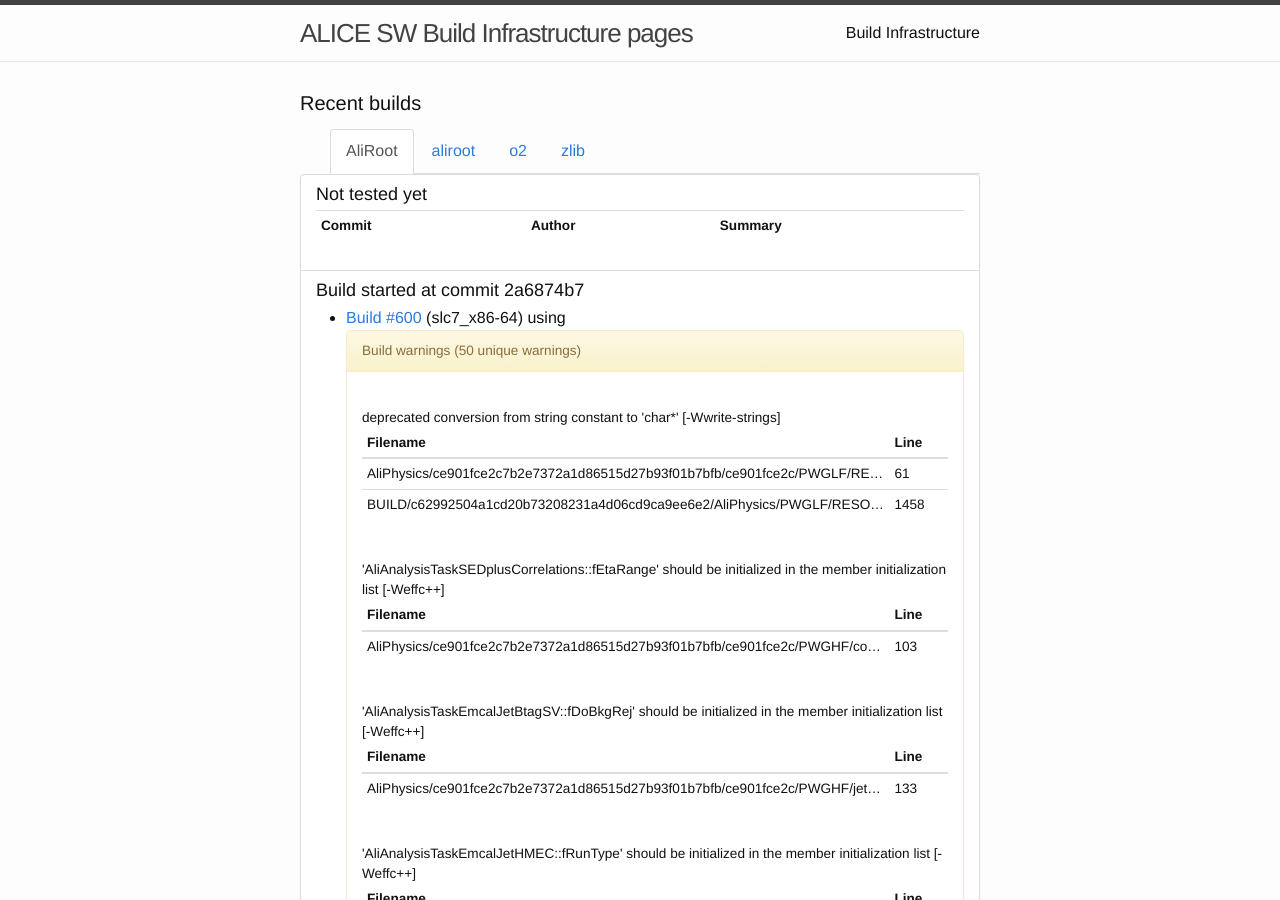
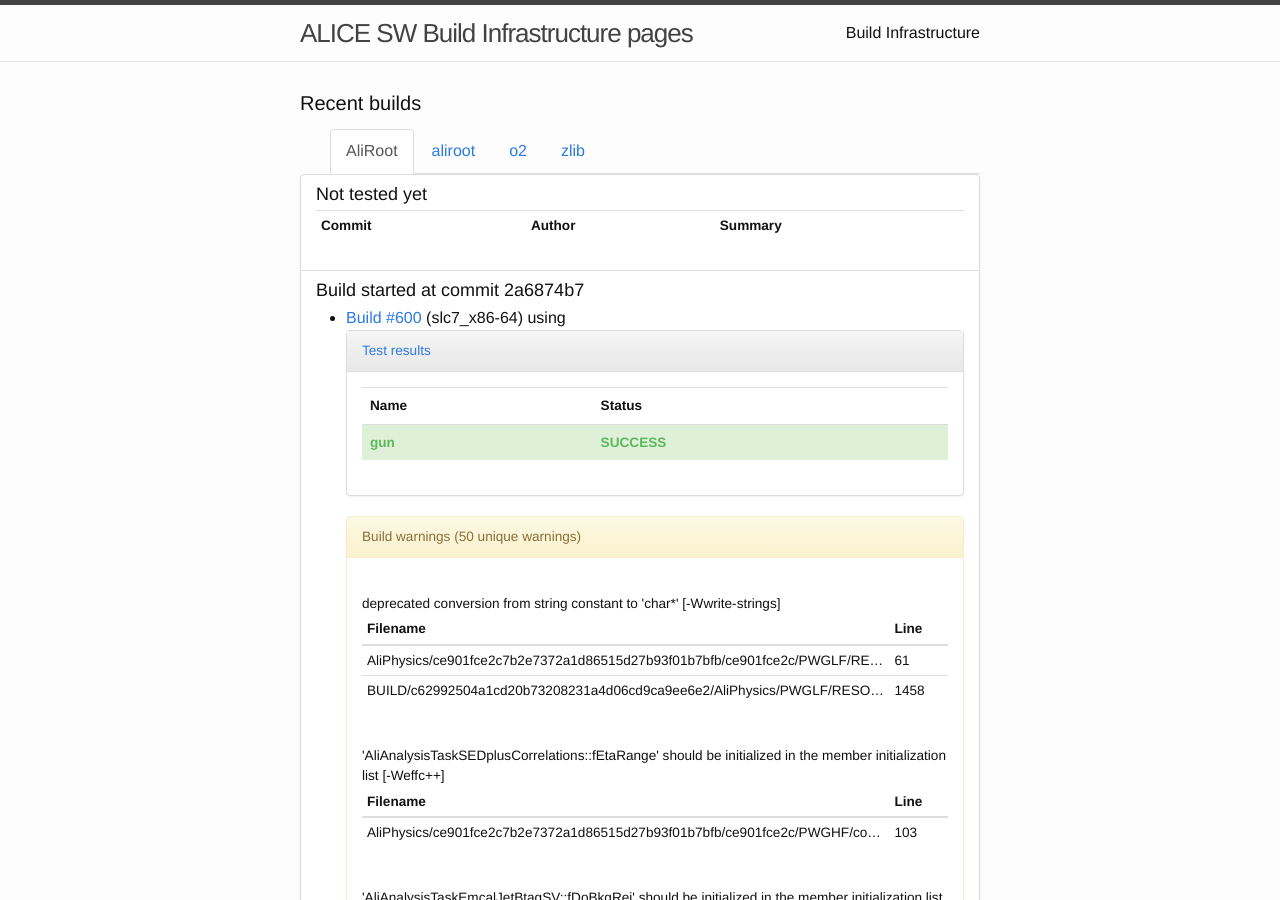
Before and after one commit to alisw/alisw.github.io, a Jekyll site: the page built from index.html, in a window 1280 px wide and 900 px high. Built offline with Jekyll 4.4.1, drawn with Linux system fonts in a browser that asks for light colours; nearby versions of some CDN libraries.

Commit message:
Updated results.

```diff
--- a/_data/tests_status.json
+++ b/_data/tests_status.json
@@ -337,6 +337,18 @@
             }
           } ]
         }
+      }, {
+        "key" : "600",
+        "by_name" : {
+          "buckets" : [ {
+            "key" : "gun",
+            "status" : {
+              "buckets" : [ {
+                "key" : "SUCCESS"
+              } ]
+            }
+          } ]
+        }
       } ]
     }
   }
```
